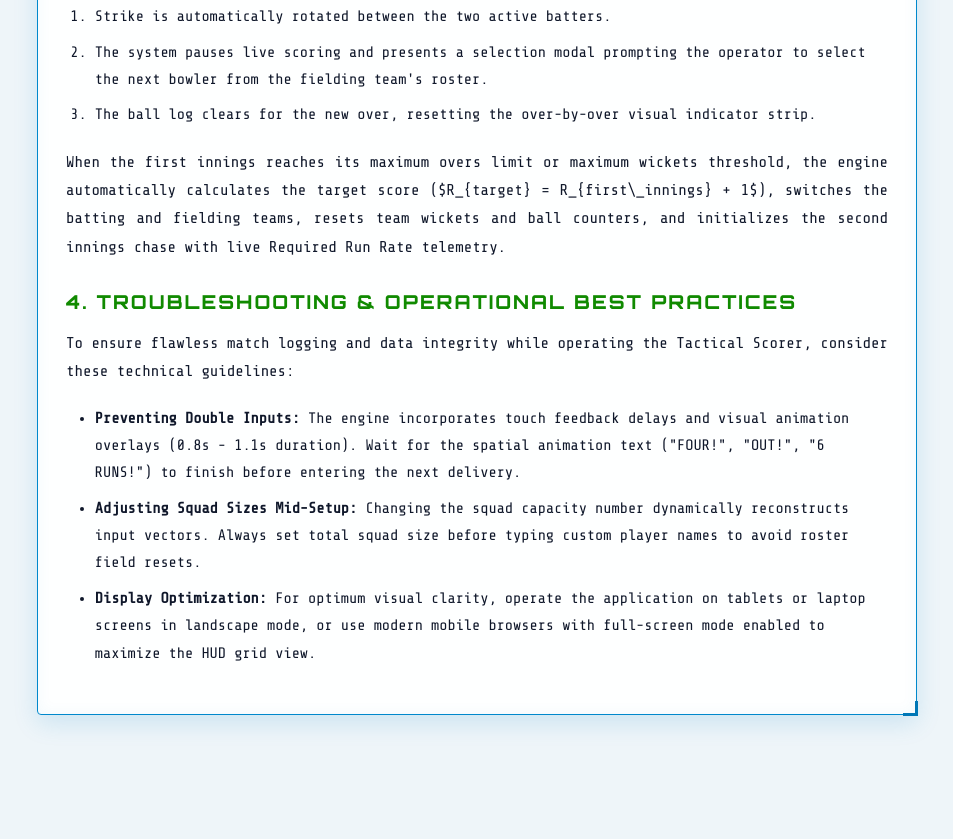
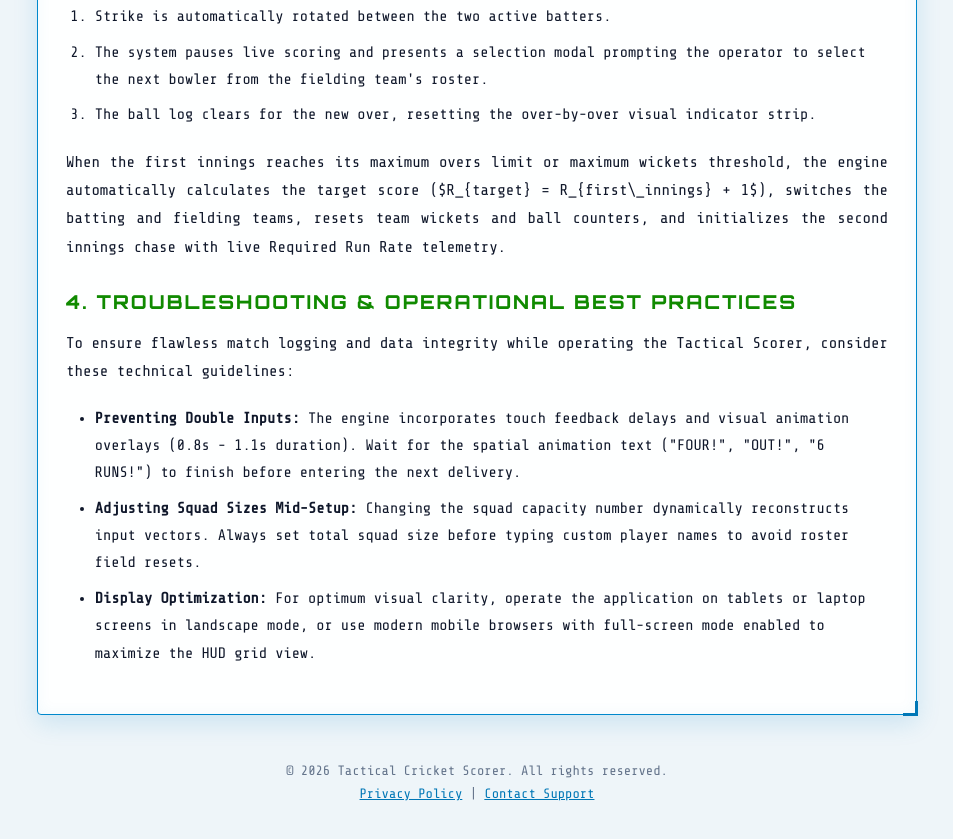
Before and after one commit to josh-teleem/website, a plain HTML site: page index.html in a window 1280 px wide. Shown: the part 3943-4782 px from the top of the page, without its empty margins (163-1116 px from the left). Before the commit the page ends 4690 px from the top, so only its background shows below. Drawn offline with nearby package versions, Linux system fonts and the light colour scheme.

```diff
--- a/index.html
+++ b/index.html
@@ -708,7 +708,13 @@
       <button class="btn btn-action" style="width: 100%; margin-top: 1rem;" onclick="confirmSelection()">Confirm Assignment</button>
     </div>
   </div>
-
+<footer style="text-align: center; margin-top: 2rem; padding: 1rem; color: var(--text-muted); font-size: 0.85rem;">
+  <p>&copy; 2026 Tactical Cricket Scorer. All rights reserved.</p>
+  <p style="margin-top: 0.5rem;">
+    <a href="#privacyModal" onclick="alert('Privacy Policy: This website uses cookies to personalize content and analyze traffic. Third-party vendors, including Google, use cookies to serve ads based on user visits. You can manage or opt out of personalized advertising in your browser settings.')" style="color: var(--accent-cyan); text-decoration: underline;">Privacy Policy</a> |
+    <a href="joshteleem@gmail.com" style="color: var(--accent-cyan); text-decoration: underline;">Contact Support</a>
+  </p>
+</footer>
   <script>
     let match = {
       team1: "Team A", team2: "Team B", squadSize: 5, maxOvers: 10,
```
